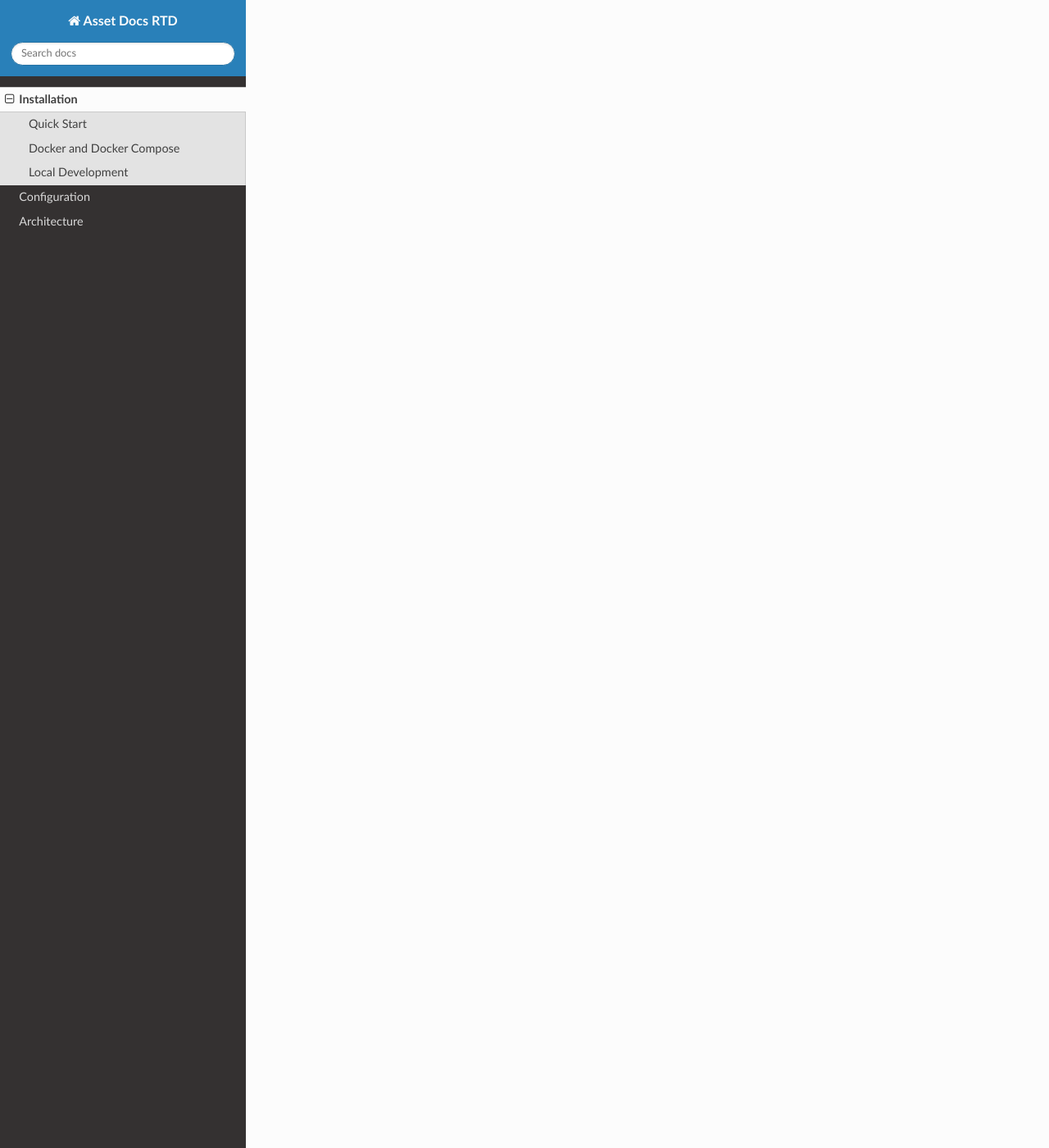
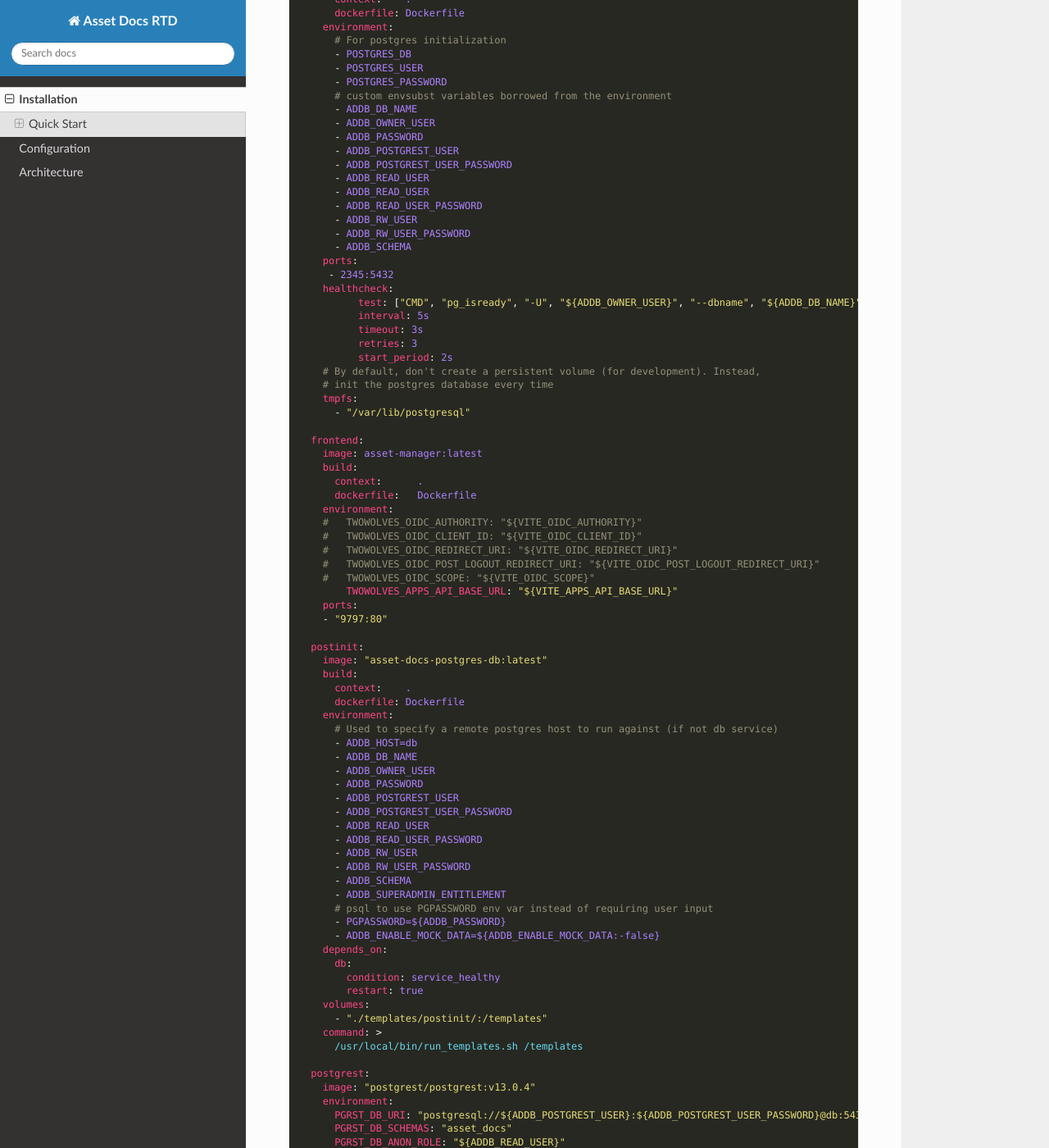
Before and after one commit to axiom-data-science/asset-docs-rtd, a Sphinx documentation site: the page built from source/doc/INSTALL.md, in a window 1280 px wide and 1400 px high, scrolled down 1536 px. Shown: the whole window at 82% size. Built offline with Sphinx 7.4.7 and the Read the Docs theme 3.1.0, drawn with Linux system fonts in a browser that asks for light colours; some of the changed text lies outside the part shown.

Commit message:
Get something to start with at least.

````diff
--- a/source/doc/INSTALL.md
+++ b/source/doc/INSTALL.md
@@ -1,8 +1,31 @@
 # Installation
+
+The Asset Docs stack is comprised of the following components:
+
+*   [asset-docs-postgres-db](https://github.com/axiom-data-science/asset-docs-postgres-db)
+
+    ...the "backend" of the stack, providing a reliable data persistence layer
+    (using a Postgres database) as well as enforcement of authentication and
+    authorization policies.
+
+*   [asset-manager](https://github.com/axiom-data-science/asset-manager)
+
+    ...the "frontend" of the stack, providing a user interface.
+
+*   **(optionally)** An OAuth / OIDC Connect identity provider (for doing single sign-on
+    authorization like with Google, Microsoft, other others).
+
+The `asset-manager` and `asset-docs-postgres-db` repositories each have their
+own technologies and deployment methods. More information for each repository
+is available from their respective README documents (see:
+[asset-manager][amreadme], and [asset-docs-postgres-db][adreadme]).
+
+[amreadme]: https://github.com/axiom-data-science/asset-manager/blob/main/README.md
+[adreadme]: https://github.com/axiom-data-science/asset-docs-postgres-db/blob/main/README.md
 
 ## Quick Start
 
-## Docker and Docker Compose
+### For `asset-docs-postgres-db`
 
 Within the repo for the `asset-docs-postgres-db`, you can build and run the
 backend with the following.
@@ -12,5 +35,152 @@
 docker compose up
 ```
 
+This will initialize the Postgres backend into a temporary in-memory database as well as run a PostgREST instance available via HTTP REST API calls here:
 
-## Local Development
+<http://localhost:3345/>
+
+
+### For `asset-manager`
+
+Within the repo for the `asset-manager`, you can build and run the
+backend with the following.
+
+```shell
+docker compose build
+docker compose up
+```
+
+This will build the `asset-manager` app and run an NGINX web server hosting the app at:
+
+<http://localhost:9797>
+
+
+### For both `asset-manager` and `asset-docs-postgres-db`
+
+The easiest way to stand up the `asset-manager` frontend and the
+`asset-docs-postgres-db` backend is via a `docker compose` stack.
+
+If you have already built the docker images for `asset-manager:latest` and
+`asset-docs-postgres-db`, you should be able to run both apps in a docker
+compose stack wiht the following sample `docker-compose.yml` file:
+
+
+```yaml
+services:
+
+  db:
+    image: "asset-docs-postgres-db:latest"
+    build:
+      context:    .
+      dockerfile: Dockerfile
+    environment:
+      # For postgres initialization
+      - POSTGRES_DB
+      - POSTGRES_USER
+      - POSTGRES_PASSWORD
+      # custom envsubst variables borrowed from the environment
+      - ADDB_DB_NAME
+      - ADDB_OWNER_USER
+      - ADDB_PASSWORD
+      - ADDB_POSTGREST_USER
+      - ADDB_POSTGREST_USER_PASSWORD
+      - ADDB_READ_USER
+      - ADDB_READ_USER
+      - ADDB_READ_USER_PASSWORD
+      - ADDB_RW_USER
+      - ADDB_RW_USER_PASSWORD
+      - ADDB_SCHEMA
+    ports:
+     - 2345:5432
+    healthcheck:
+          test: ["CMD", "pg_isready", "-U", "${ADDB_OWNER_USER}", "--dbname", "${ADDB_DB_NAME}" ]
+          interval: 5s
+          timeout: 3s
+          retries: 3
+          start_period: 2s
+    # By default, don't create a persistent volume (for development). Instead,
+    # init the postgres database every time
+    tmpfs:
+      - "/var/lib/postgresql"
+
+  frontend:
+    image: asset-manager:latest
+    build:
+      context:      .
+      dockerfile:   Dockerfile
+    environment:
+    #   TWOWOLVES_OIDC_AUTHORITY: "${VITE_OIDC_AUTHORITY}"
+    #   TWOWOLVES_OIDC_CLIENT_ID: "${VITE_OIDC_CLIENT_ID}"
+    #   TWOWOLVES_OIDC_REDIRECT_URI: "${VITE_OIDC_REDIRECT_URI}"
+    #   TWOWOLVES_OIDC_POST_LOGOUT_REDIRECT_URI: "${VITE_OIDC_POST_LOGOUT_REDIRECT_URI}"
+    #   TWOWOLVES_OIDC_SCOPE: "${VITE_OIDC_SCOPE}"
+        TWOWOLVES_APPS_API_BASE_URL: "${VITE_APPS_API_BASE_URL}"
+    ports:
+    - "9797:80"
+
+  postinit:
+    image: "asset-docs-postgres-db:latest"
+    build:
+      context:    .
+      dockerfile: Dockerfile
+    environment:
+      # Used to specify a remote postgres host to run against (if not db service)
+      - ADDB_HOST=db
+      - ADDB_DB_NAME
+      - ADDB_OWNER_USER
+      - ADDB_PASSWORD
+      - ADDB_POSTGREST_USER
+      - ADDB_POSTGREST_USER_PASSWORD
+      - ADDB_READ_USER
+      - ADDB_READ_USER_PASSWORD
+      - ADDB_RW_USER
+      - ADDB_RW_USER_PASSWORD
+      - ADDB_SCHEMA
+      - ADDB_SUPERADMIN_ENTITLEMENT
+      # psql to use PGPASSWORD env var instead of requiring user input
+      - PGPASSWORD=${ADDB_PASSWORD}
+      - ADDB_ENABLE_MOCK_DATA=${ADDB_ENABLE_MOCK_DATA:-false}
+    depends_on:
+      db:
+        condition: service_healthy
+        restart: true
+    volumes:
+      - "./templates/postinit/:/templates"
+    command: >
+      /usr/local/bin/run_templates.sh /templates
+
+  postgrest:
+    image: "postgrest/postgrest:v13.0.4"
+    environment:
+      PGRST_DB_URI: "postgresql://${ADDB_POSTGREST_USER}:${ADDB_POSTGREST_USER_PASSWORD}@db:5432/${ADDB_DB_NAME}"
+      PGRST_DB_SCHEMAS: "asset_docs"
+      PGRST_DB_ANON_ROLE: "${ADDB_READ_USER}"
+      PGRST_JWT_SECRET: "${ADDB_PGRST_JWT_SECRET}"
+      # When checking for a user's role, look under 'roles' for
+      # the specific read/write role we're expecting the postgrest service
+      # to be able to run (the not DB_ANON_ROLE) above. This will be the
+      # real, actual Postgres role that is given the ability to read/write
+      # to the schema in question.
+      PGRST_JWT_ROLE_CLAIM_KEY: ".roles[?(@ == \"${ADDB_RW_USER}\")]"
+      PGRST_JWT_AUD: "${ADDB_PGRST_JWT_REQUIRED_AUDIENCE}"
+      # PGRST_OPENAPI_SERVER_PROXY_URI: "TODO"
+      # Enable for debugging and/or logging the SQL statements emitted by
+      # PostgREST
+      PGRST_LOG_LEVEL: "debug"
+      PGRST_LOG_QUERY: "main-query"
+      # Allowt the use of aggregate functions within the postgrest instance.
+      PGRST_DB_AGGREGATES_ENABLED: "true"
+      # Helper function to maintain the 'person' table.
+      PGRST_DB_PRE_REQUEST: "asset_docs_private.upsert_person"
+
+    ports:
+      - "3345:3000"
+    depends_on:
+      db:
+        condition: service_healthy
+        restart: true
+      postinit:
+        condition: service_completed_successfully
+        restart: true
+
+```
````
Also changed, not shown: source/index.md (+4 -3 lines).
